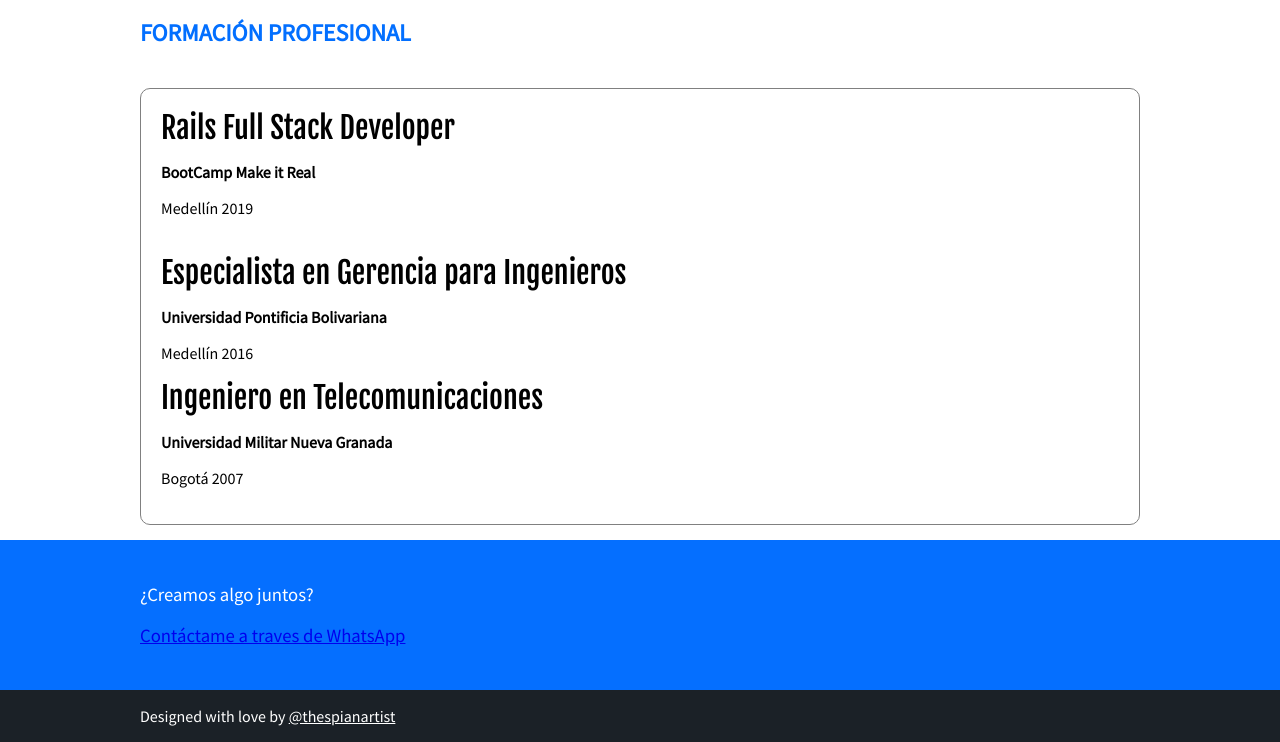
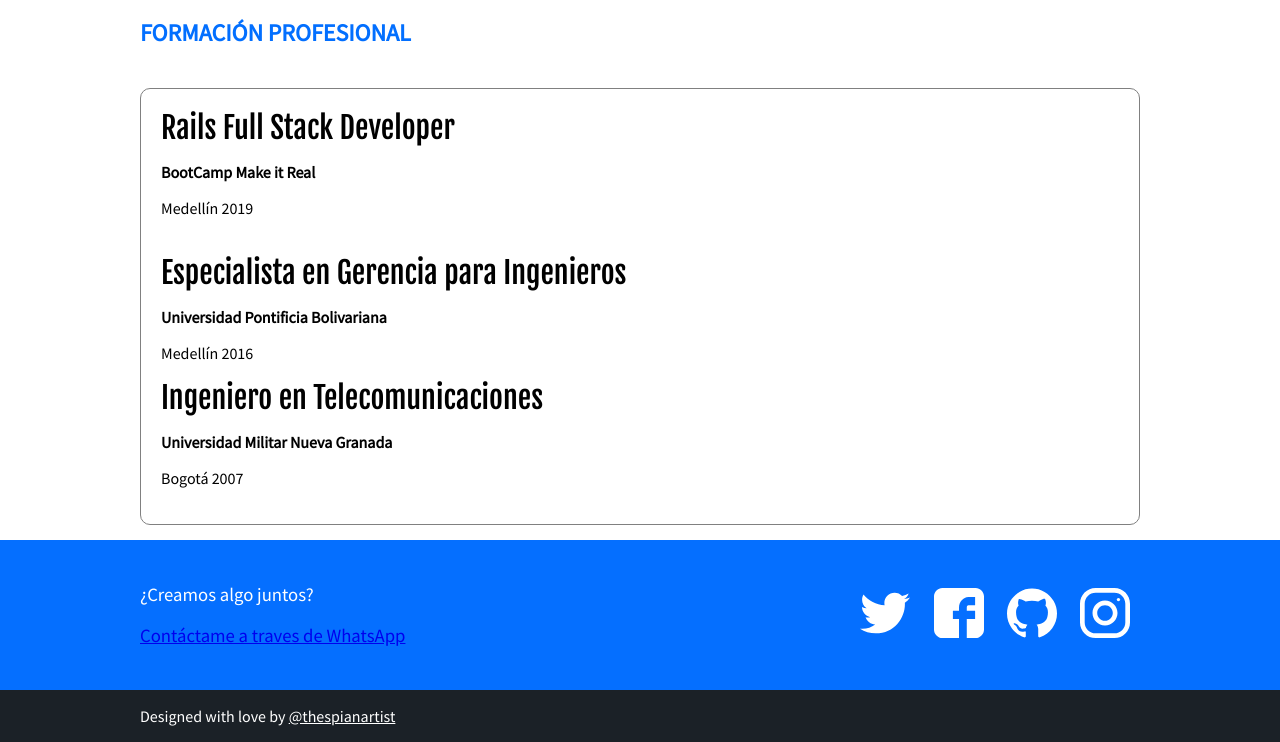
Before and after one commit to acuellarh/acuellarh.github.io, a plain HTML site: page index.html in a window 1280 px wide. Shown: the part 3997-4739 px from the top of the page. Drawn offline with Linux system fonts and the light colour scheme.

Commit message:
Prueba a ruta de iconos de redes sociales

```diff
--- a/estilos.css
+++ b/estilos.css
@@ -347,16 +347,16 @@ figure {
 }
 
 .social-link.twitter {
-  background-image: url('../images/twitter.svg');
+  background-image: url('../twitter.svg');
 }
 .social-link.facebook {
-  background-image: url('../images/facebook.svg');
+  background-image: url('../facebook.svg');
 }
 .social-link.github {
-  background-image: url('../images/github.svg');
+  background-image: url('github.svg');
 }
 .social-link.instagram {
-  background-image: url('../images/instagram.svg');
+  background-image: url('instagram.svg');
 }
 
 
```
